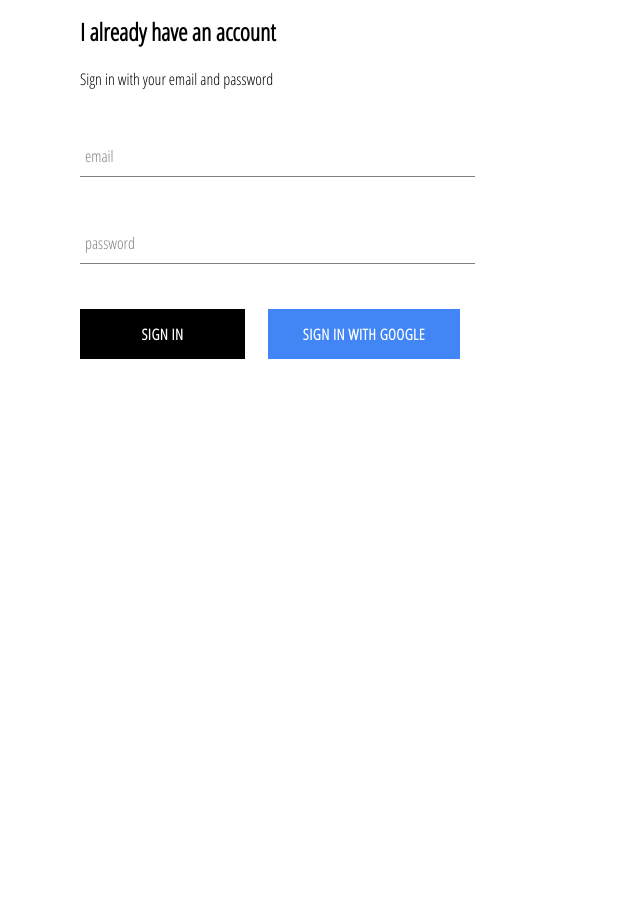
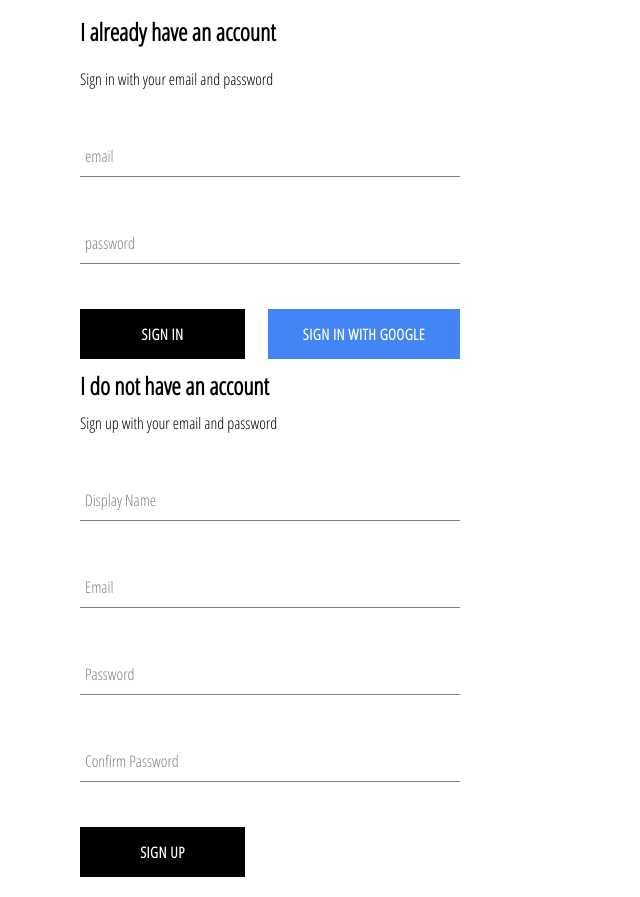
Before and after one commit to astudillome/crown-clothing, a React (Create React App) app: page /signin in a window 1280 px wide. Shown: the part 120-1017 px from the top of the page, without its empty margins (0-640 px from the left). Before the commit the page ends 800 px from the top, so only its background shows below. Built offline with nearby package versions, Linux system fonts and the light colour scheme; no server answers.

Commit message:
implemented Firebase utilities and created sign up method via email

```diff
--- a/src/App.css
+++ b/src/App.css
@@ -7,3 +7,6 @@ a {
   text-decoration: none;
   color: black;
 }
+* {
+  box-sizing: border-box;
+}
--- a/src/App.js
+++ b/src/App.js
@@ -7,7 +7,7 @@ import HomePage from './pages/homepage/homepage.component';
 import ShopPage from './pages/shop/shop.component';
 import SignInAndSignUpPage from './pages/sign-in-and-sign-up/sign-in-and-sign-up.component';
 import Header from './components/header/header.component';
-import { auth } from './firebase/firebase.utils';
+import { auth, createUserProfileDocument } from './firebase/firebase.utils';
 
 class App extends React.Component {
   constructor() {
@@ -20,10 +20,22 @@ class App extends React.Component {
   unsubscribeFromAuth = null;
 
   componentDidMount() {
-    this.unsubscribeFromAuth = auth.onAuthStateChanged(user => {
-      this.setState({ currentUser: user });
+    this.unsubscribeFromAuth = auth.onAuthStateChanged(async userAuth => {
+      if (userAuth) {
+        const userRef = await createUserProfileDocument(userAuth);
 
-      console.log(user);
+        userRef.onSnapshot(snapShot => {
+          this.setState({
+            currentUser: {
+              id: snapShot.id,
+              ...snapShot.data()
+            }
+          });
+        });
+      }
+      else {
+      this.setState({ currentUser: userAuth });
+      }
     });
   }
 
--- a/src/components/custom-button/custom-button.styles.scss
+++ b/src/components/custom-button/custom-button.styles.scss
@@ -25,7 +25,8 @@
       color: white;
 
       &:hover {
-        background-color: #357835
+        background-color: #357ae8;
+        border: none;
       }
     }
   }
--- /dev/null
+++ b/src/components/sign-up/sign-up.component.jsx
@@ -0,0 +1,101 @@
+import React from 'react';
+import FormInput from '../form-input/form-input.component';
+import CustomButton from '../custom-button/custom-button.component';
+import { auth, createUserProfileDocument } from '../../firebase/firebase.utils';
+import './sign-up.styles.scss';
+
+class SignUp extends React.Component {
+    constructor(){
+        super();
+
+        this.state = {
+            displayName: '',
+            email: '',
+            password: '',
+            confirmPassword: ''
+        }
+    }
+
+    handleSubmit = async event => {
+        event.preventDefault();
+
+        const { displayName, email, password, confirmPassword } = this.state;
+
+        if (password !== confirmPassword) {
+          alert("passwords don't match");
+          return;
+        }
+
+        try {
+          const { user } = await auth.createUserWithEmailAndPassword(
+            email,
+            password
+          );
+
+          await createUserProfileDocument(user, { displayName });
+
+          this.setState({
+            displayName: '',
+            email: '',
+            password: '',
+            confirmPassword: ''
+          });
+        } catch (error) {
+          console.error(error);
+        }
+      };
+
+    handleChange = event => {
+        const { name, value } = event.target;
+        this.setState({ [name]: value })
+    }
+
+    render() {
+        const {displayName, email, password, confirmPassword} = this.state;
+        return (
+            <div className="sign-up">
+                <h2 className="title">I do not have an account</h2>
+                <span>Sign up with your email and password</span>
+                <form className="sign-up-form" onsubmit={this.handleSubmit}>
+                <FormInput
+                    type="text"
+                    name="displayName"
+                    value={displayName}
+                    onChange={this.handleChange}
+                    label="Display Name"
+                    required
+                />
+                <FormInput
+                    type="email"
+                    name="email"
+                    value={email}
+                    onChange={this.handleChange}
+                    label="Email"
+                    required
+                />
+                <FormInput
+                    type="password"
+                    name="password"
+                    value={password}
+                    onChange={this.handleChange}
+                    label="Password"
+                    required
+                />
+                <FormInput
+                    type="password"
+                    name="confirmPassword"
+                    value={confirmPassword}
+                    onChange={this.handleChange}
+                    label="Confirm Password"
+                    required
+                />
+                <CustomButton type="submit">
+                    Sign Up
+                </CustomButton>
+                </form>
+            </div>
+        )
+    }
+}
+
+export default SignUp;
--- /dev/null
+++ b/src/components/sign-up/sign-up.styles.scss
@@ -0,0 +1,9 @@
+.sign-up {
+    display: flex;
+    flex-direction: column;
+    width: 380px;
+
+    .title {
+      margin: 10px 0;
+    }
+  }
--- a/src/firebase/firebase.utils.js
+++ b/src/firebase/firebase.utils.js
@@ -12,6 +12,29 @@ const config = {
     measurementId: "G-K7QJVZQRHW"
 };
 
+export const createUserProfileDocument = async (userAuth, additionalData) => {
+    if(!userAuth) return;
+    const userRef = firestore.doc(`users/${userAuth.uid}`)
+    const snapShot = await userRef.get();
+
+    if(!snapShot.exists){
+        const { displayName, email } = userAuth;
+        const createdAt = new Date();
+
+        try {
+            await userRef.set({
+                displayName,
+                email,
+                createdAt,
+                ...additionalData
+            })
+        } catch (error) {
+            console.log('error creating user', error.message)
+        }
+    }
+    return userRef;
+}
+
 firebase.initializeApp(config);
 export const auth = firebase.auth();
 export const firestore = firebase.firestore();
--- a/src/pages/sign-in-and-sign-up/sign-in-and-sign-up.component.jsx
+++ b/src/pages/sign-in-and-sign-up/sign-in-and-sign-up.component.jsx
@@ -1,10 +1,12 @@
 import React from 'react';
 import './sign-in-and-sign-up.styles.scss'
 import SignIn from '../../components/sign-in/sign-in.component.jsx'
+import SignUp from '../../components/sign-up/sign-up.component'
 
 const SignInAndSignUpPage = () => (
     <div className="sing-in-and-sign-up">
         <SignIn/>
+        <SignUp/>
     </div>
 )
 
--- a/src/pages/sign-in-and-sign-up/sign-in-and-sign-up.styles.scss
+++ b/src/pages/sign-in-and-sign-up/sign-in-and-sign-up.styles.scss
@@ -0,0 +1,6 @@
+.sign-in-and-sign-up {
+    width: 850px;
+    display: flex;
+    justify-content: space-between;
+    margin: 30px auto;
+  }
```
